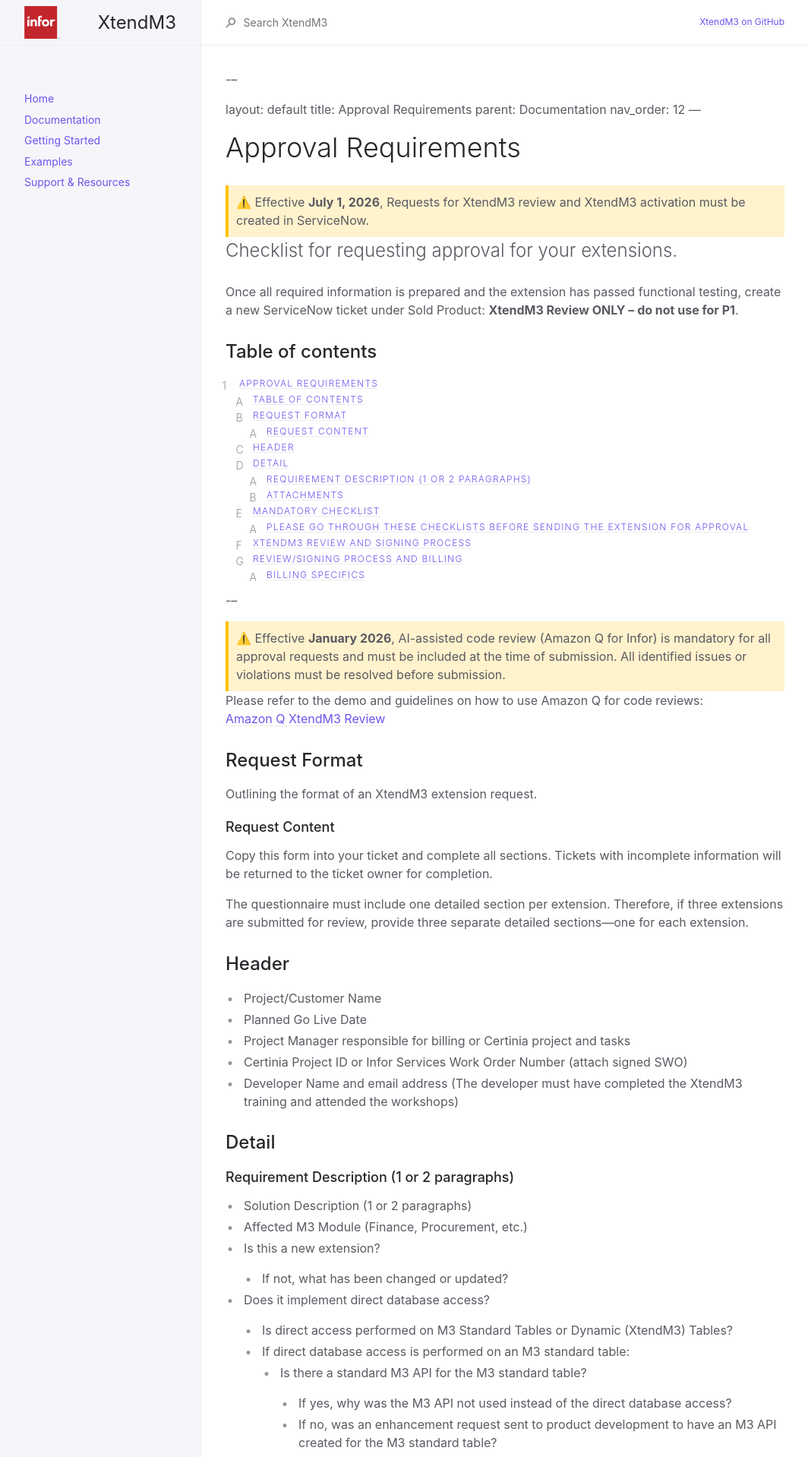
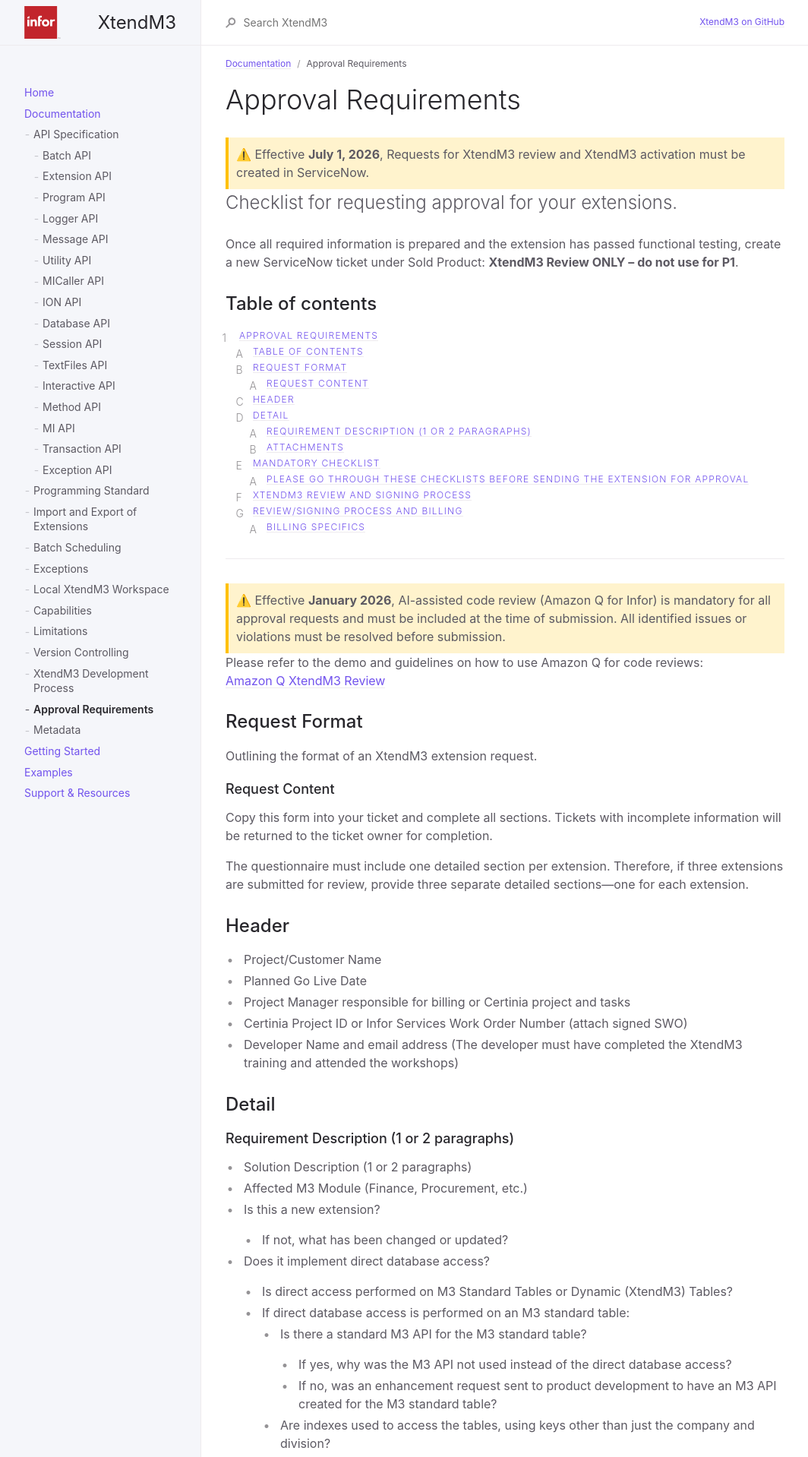
Before and after one commit to infor-cloud/xtendm3, a Jekyll site: the page built from docs/documentation/approval-requirements.md, in a window 1280 px wide. Shown: the top 1918 px of the page at 76% size, without its empty margins (107-1171 px from the left). Built offline with Jekyll 4.4.1, drawn with Linux system fonts in a browser that asks for light colours; our own code applies the rules of GitHub Pages for plain Markdown files; some of the changed text lies outside the part shown.

```diff
--- a/docs/documentation/approval-requirements.md
+++ b/docs/documentation/approval-requirements.md
@@ -1,14 +1,14 @@
-\---
+---
 
 layout: default
 title: Approval Requirements
 parent: Documentation
-nav\_order: 12
+nav_order: 12
 ---
 
 # Approval Requirements
 
-{: .no\_toc }
+{: .no_toc }
 
 <div style="background-color: #fff3cd; padding: 10px; border-left: 4px solid #ffc107;">
 ⚠️ Effective <strong>July 1, 2026</strong>, Requests for XtendM3 review and XtendM3 activation must be created in ServiceNow.</div>
@@ -21,12 +21,12 @@ Once all required information is prepared and the extension has passed functiona
 
 ## Table of contents
 
-{: .no\_toc .text-delta }
+{: .no_toc .text-delta }
 
 1. TOC
 {:toc}
 
-\---
+---
 
 
 <div style="background-color: #fff3cd; padding: 10px; border-left: 4px solid #ffc107;">
```
